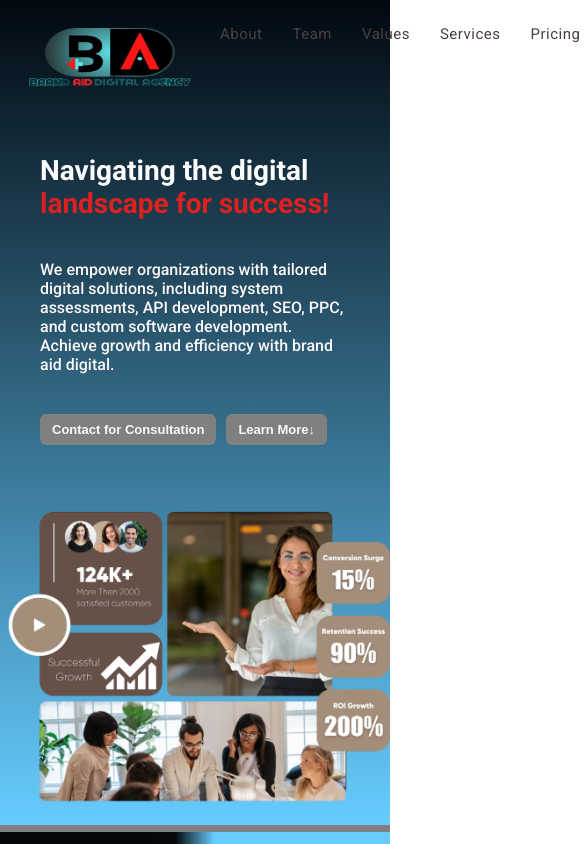
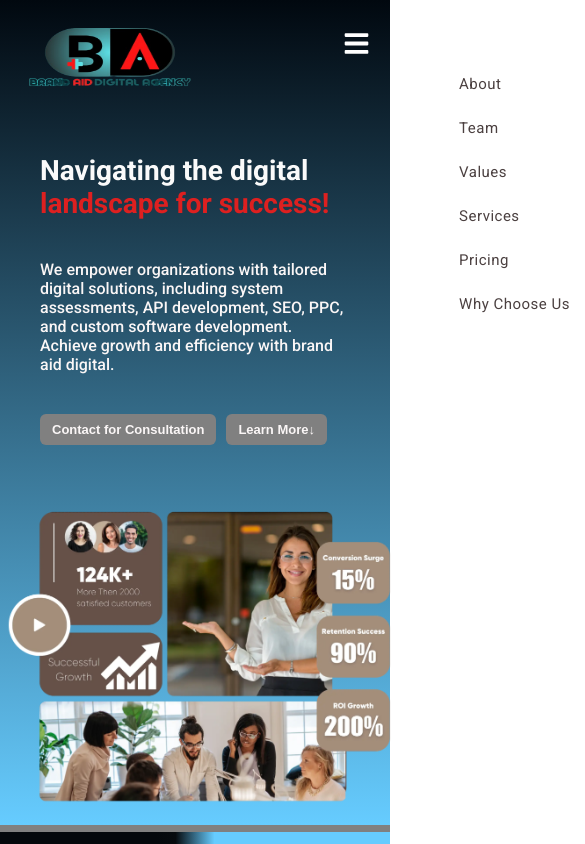
Before and after one commit to Abdirizackmasta/brand-aid-digital, a React (Vite) app: page / in a window 390 px wide. Shown: the top 844 px of the page, 585 px wide, since content can reach past the window. Built offline with nearby package versions, Linux system fonts and the light colour scheme.

Commit message:
added responiveness

```diff
--- a/src/components/nav/Nav.jsx
+++ b/src/components/nav/Nav.jsx
@@ -1,12 +1,16 @@
-import { Link } from 'react-router-dom'
-import Logo from '../logo/Logo'
-import styles from './Nav.module.css'
+import { Link } from 'react-router-dom';
+import Logo from '../logo/Logo';
+import styles from './Nav.module.css';
+import { FaBars } from "react-icons/fa";
+import { useState } from 'react';
 
 function Nav() {
+    const [openMenu, setMenuOpen] = useState(false);
+
     return (
         <div className={styles.upperNav}>
-                <Link><Logo /></Link>
-                <ul>
+            <Link to="/"><Logo /></Link>
+            <ul className={`${openMenu ? styles.menuOpen : ''}`}>
                 <li><a href="#about">About</a></li>
                 <li><a href="#team">Team</a></li>
                 <li><a href="#values">Values</a></li>
@@ -14,8 +18,11 @@ function Nav() {
                 <li><a href="#pricing">Pricing</a></li>
                 <li><a href="#whyus">Why Choose Us</a></li>
             </ul>
+            <div className={styles.iconsDev} onClick={() => setMenuOpen(!openMenu)}>
+                <FaBars />
             </div>
-    )
+        </div>
+    );
 }
 
-export default Nav
+export default Nav;
--- a/src/components/nav/Nav.module.css
+++ b/src/components/nav/Nav.module.css
@@ -1,64 +1,96 @@
-.upperNav{
+.upperNav {
     display: flex;
     align-items: center;
     justify-content: space-between;
     padding: 0 30px;
-
+    position: relative;
 }
-.upperNav ul{
+.upperNav ul {
     list-style: none;
     display: flex;
     gap: 20px;
+    transition: all 0.5s ease;
 }
-.upperNav ul li a{
+.upperNav ul li a {
     text-decoration: none;
     font-size: 20px;
     font-weight: 400;
     padding: 13px 17px;
     border-radius: 8px;
     color: rgb(75, 64, 64);
-    transition: all .5s;
+    transition: all 0.5s;
     letter-spacing: 2px;
 }
-.upperNav ul li a:hover{
-    background:
-        linear-gradient(to right, rgb(104, 145, 158) 0%, rgb(99, 166, 189) 40%, rgb(179, 91, 91) 60%, rgb(223, 16, 16) 100%);
+.upperNav ul li a:hover {
+    background: linear-gradient(to right, rgb(104, 145, 158) 0%, rgb(99, 166, 189) 40%, rgb(179, 91, 91) 60%, rgb(223, 16, 16) 100%);
     color: rgb(219, 211, 211);
 }
+.iconsDev {
+    font-size: 27px;
+    color: white;
+    position: absolute;
+    right: 20px;
+    top: 30px;
+    cursor: pointer;
+    display: none;
+}
 @media (max-width: 1280px) {
-    .upperNav ul li a{
+    .upperNav ul li a {
         font-size: 19px;
     }
 }
 @media (max-width: 1200px) {
-    .upperNav ul li a{
+    .upperNav ul li a {
         font-size: 18px;
         padding: 10px 15px;
         letter-spacing: 1px;
     }
-    .upperNav ul{
+    .upperNav ul {
         gap: 12px;
     }
 }
 @media (max-width: 1024px) {
-    .upperNav ul li a{
+    .upperNav ul li a {
         font-size: 17px;
         padding: 10px 15px;
         letter-spacing: 1px;
     }
-    .upperNav ul{
+    .upperNav ul {
         padding-top: 10px;
         gap: 10px;
     }
 }
 @media (max-width: 900px) {
-    .upperNav ul li a{
+    .upperNav ul li a {
         font-size: 15px;
         padding: 6px 10px;
-        letter-spacing: .5px;
+        letter-spacing: 0.5px;
     }
-    .upperNav ul{
+    .upperNav ul {
         padding-top: 10px;
         gap: 10px;
     }
 }
+@media (max-width: 800px) {
+    .upperNav ul {
+        display: flex;
+        flex-direction: column;
+        gap: 20px;
+        background: white;
+        padding: 10px;
+        position: absolute;
+        top: 60px;
+        right: -200px; /* Initial position off-screen */
+        font-size: 20px;
+        border-radius: 8px;
+        font-weight: 900;
+        z-index: 1000;
+        transition: right 0.3s ease-in-out;
+    }
+    .upperNav ul.menuOpen {
+        right: 10px; /* Bring menu into view */
+    }
+    .iconsDev {
+        display: block;
+    }
+}
```
Lines whose indentation alone changed are shown as unchanged.
